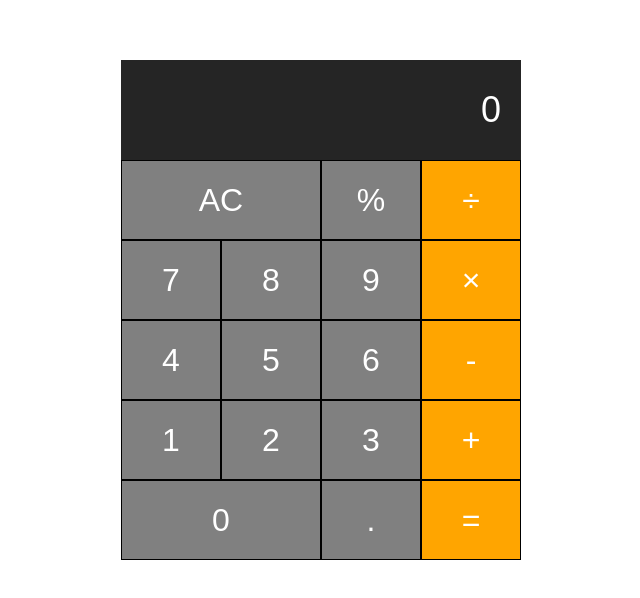
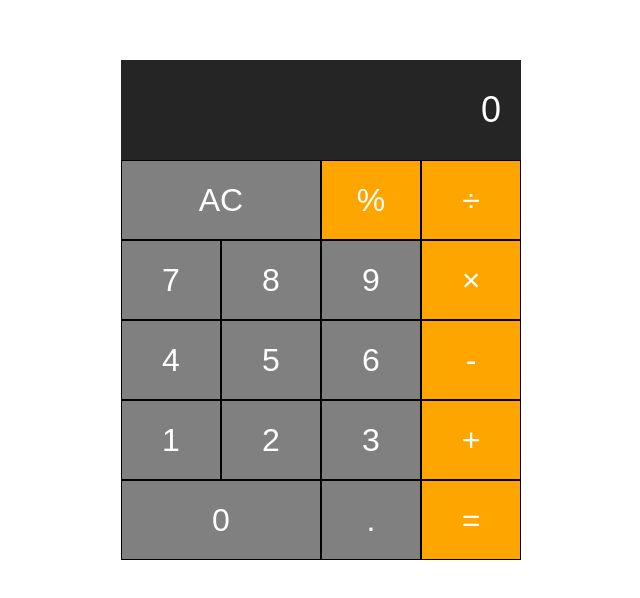
Before and after one commit to YohanssenPardede/Calculator, a plain HTML site: page index.html in a window 1280 px wide. Shown: the part 148-746 px from the top of the page, without its empty margins (319-959 px from the left). Drawn offline with Linux system fonts and the light colour scheme.

Commit message:
Update index.html

```diff
--- a/index.html
+++ b/index.html
@@ -13,7 +13,7 @@
         <div class="calculator-keys">
             <div class="row">
                 <button class="all-clear">AC</button>
-                <button class="percentage">%</button>
+                <button class="operator" value="%">%</button>
                 <button class="operator" value="/">&divide;</button>
             </div>
             <div class="row">
```
